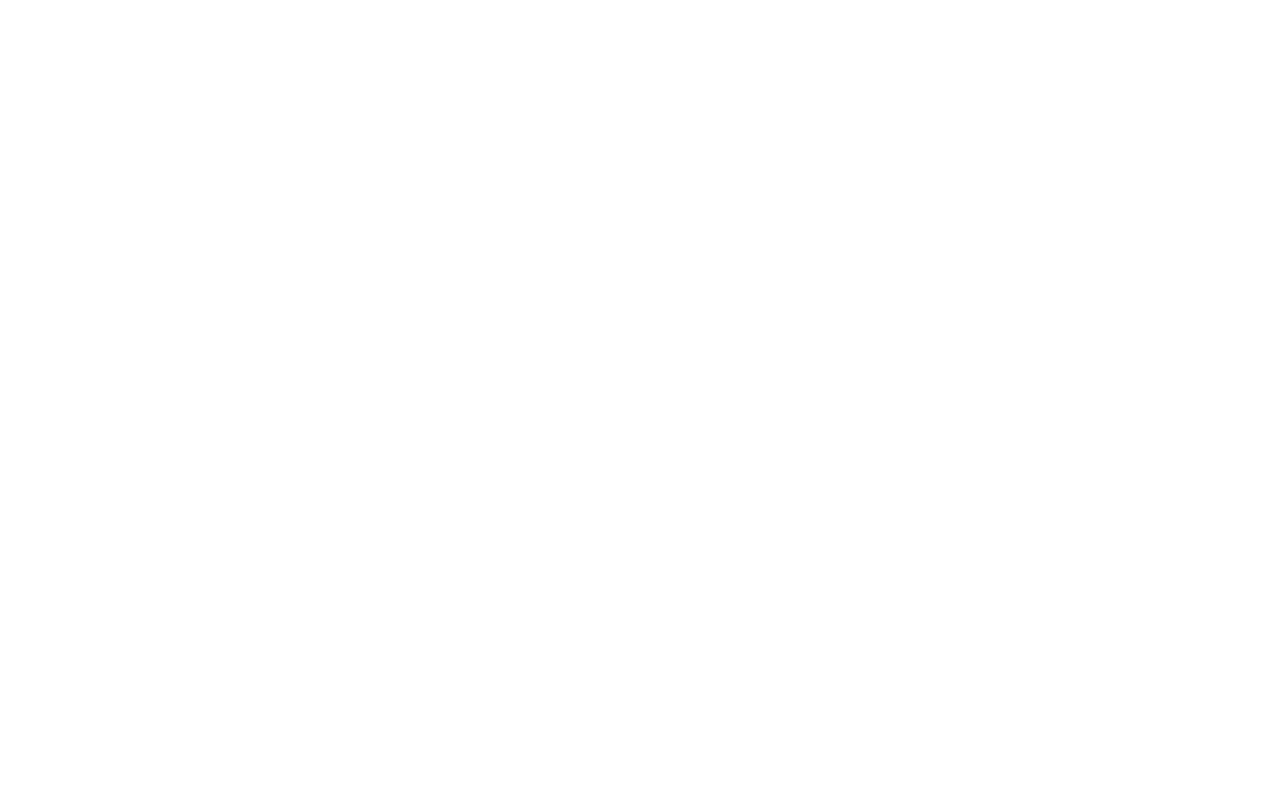
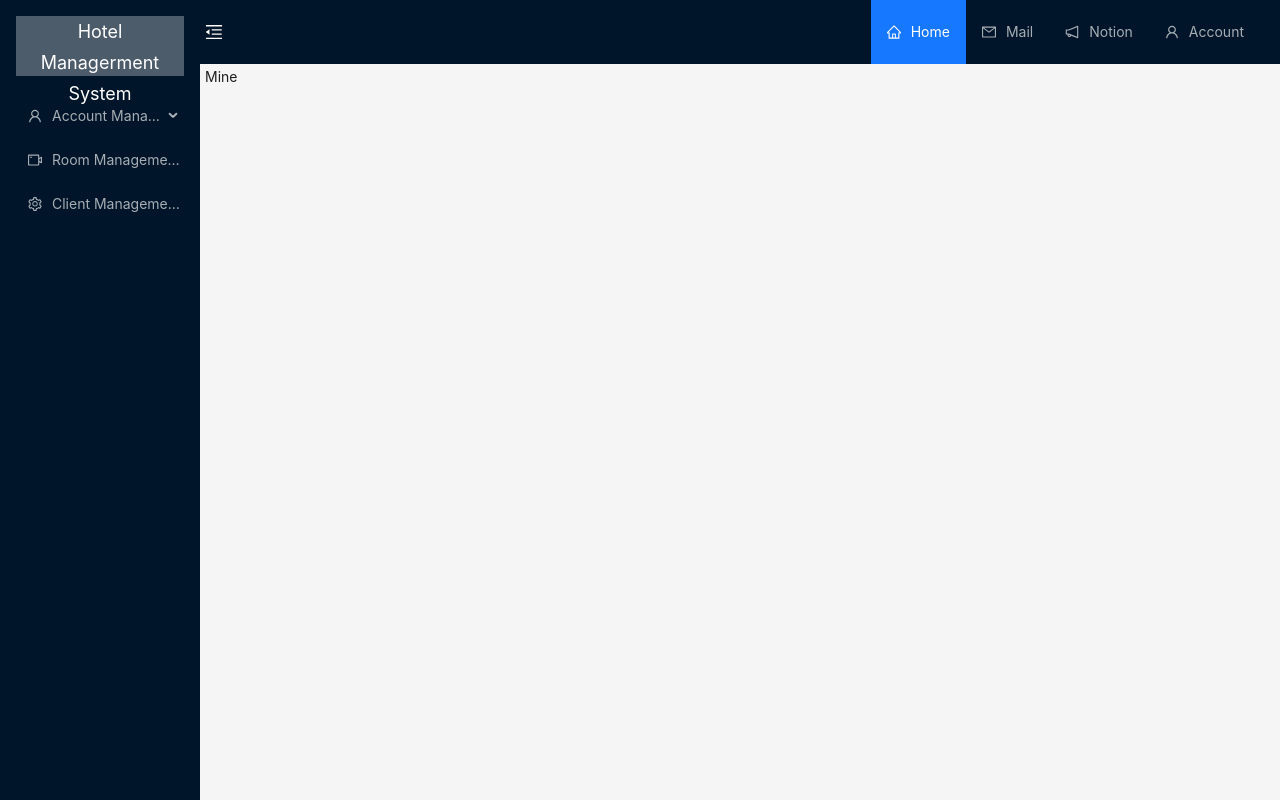
Before and after one commit to wjlan/hotel-manager, a React (Create React App) app: page /layout/mine in a window 1280 px wide. Before the commit this address had no page. Built offline with nearby package versions, Linux system fonts and the light colour scheme.

Commit message:
created personal information page in Account tab of Menu on the top

```diff
--- a/src/App.js
+++ b/src/App.js
@@ -4,6 +4,7 @@
 import Layout from "./views/Layout/Layout";
 import Role from './views/Role/Role';
 import Admin from './views/Admin/Admin';
+import Mine from './views/Admin/Mine';
 function App() {
   return (
     <BrowserRouter>
@@ -12,6 +13,7 @@
         <Route path='/layout' element={<Layout/>}>
           <Route path='role' element={<Role/>}/>
           <Route path='admin' element={<Admin/>}/>
+          <Route path='mine' element={<Mine/>}/>
         </Route>
       </Routes>
     </BrowserRouter>
--- /dev/null
+++ b/src/views/Admin/Mine.js
@@ -0,0 +1,7 @@
+import React from 'react'
+
+export default function Mine() {
+  return (
+    <div>Mine</div>
+  )
+}
--- a/src/views/Layout/Layout.js
+++ b/src/views/Layout/Layout.js
@@ -116,6 +116,9 @@
       case "admin":
         navigate("/layout/admin");
         break;
+      case "my":
+        navigate("/layout/mine");
+        break;
       // if the submenu is exit, exit the system
       case 'exit':
         confirm({
```
